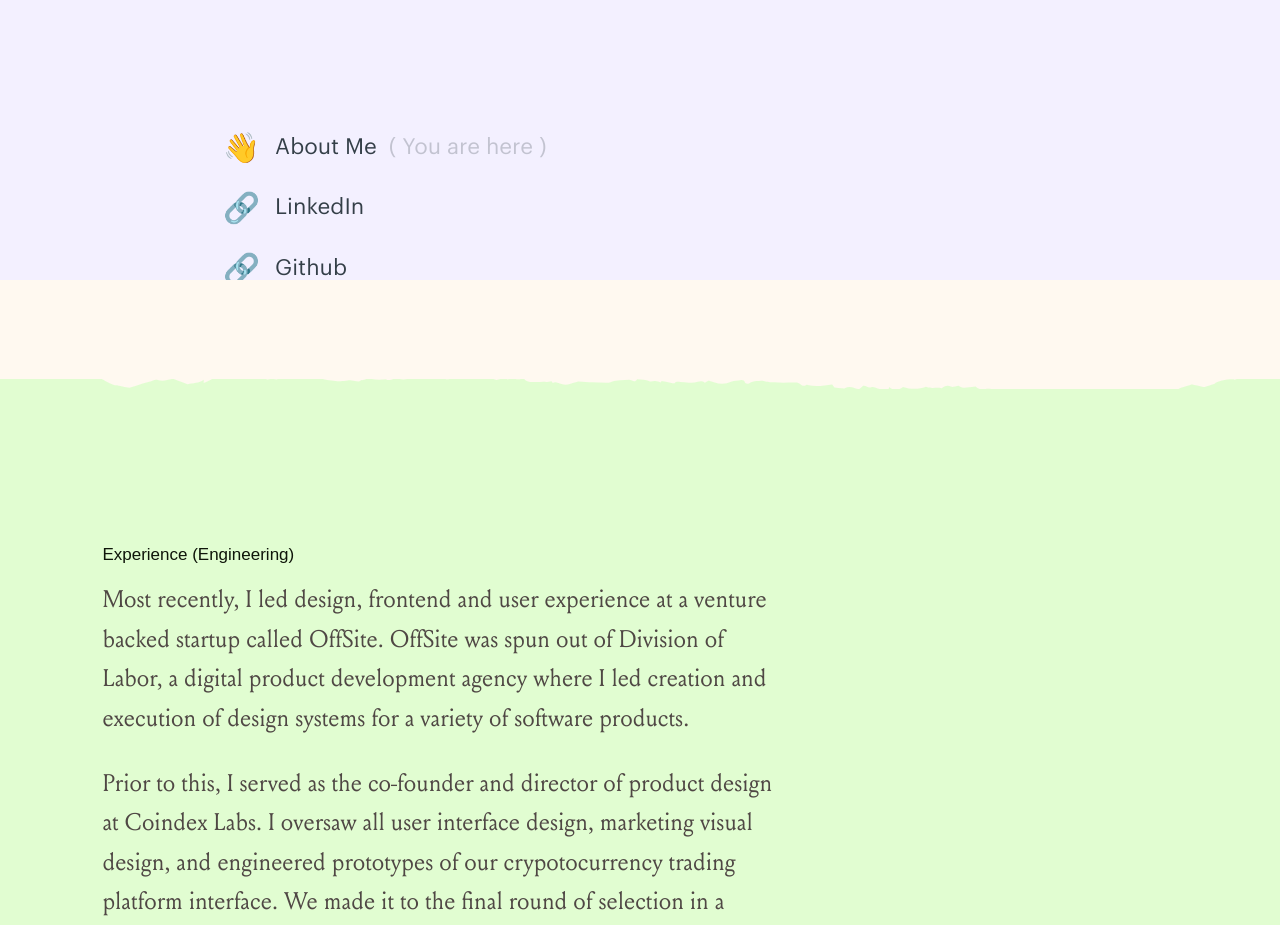
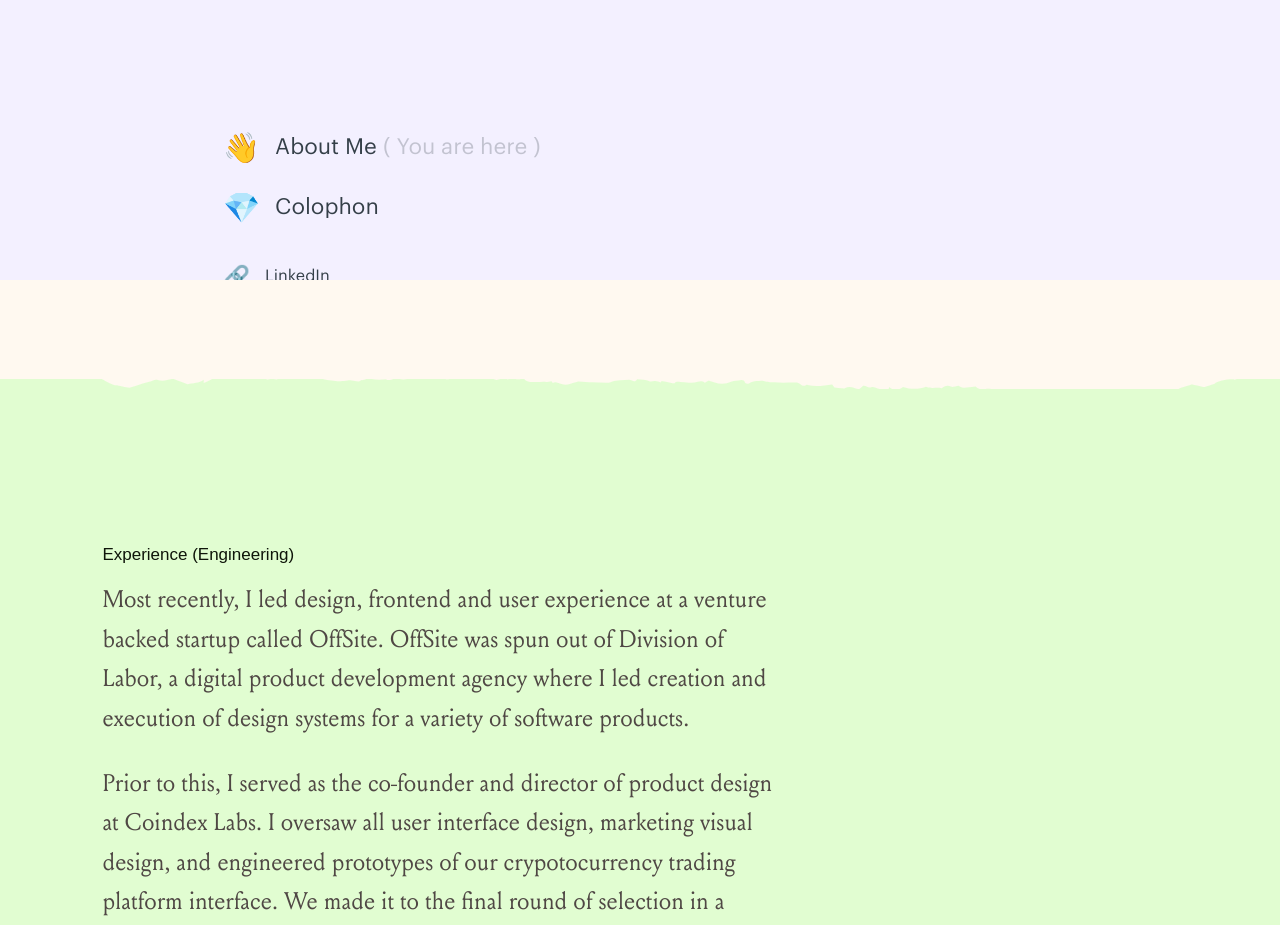
Before and after one commit to AndrwM/souci.studio, a React (Create React App) app: page /#/ in a window 1280 px wide. Shown: the part 840-1765 px from the top of the page. Built offline with nearby package versions, Linux system fonts and the light colour scheme; a web font is replaced by a local one.

Commit message:
Finalizing navigation functionality and content "

```diff
--- a/src/App.js
+++ b/src/App.js
@@ -8,14 +8,16 @@ import "./assets/stylesheets/main.scss";
 
 import Layout from "./pages/Layout";
 import Intro from "./pages/Intro";
-import Wayback from "./pages/Wayback";
+import Colophon from "./pages/Colophon";
+// import Wayback from "./pages/Wayback";
 
 const App = () => (
   <HashRouter>
     <Routes>
       <Route path="/" element={<Layout />}>
         <Route index element={<Intro />} />
-        <Route path="/wayback-machine" element={<Wayback />} />
+        <Route path="/colophon" element={<Colophon />} />
+        {/* <Route path="/wayback-machine" element={<Wayback />} /> */}
       </Route>
     </Routes>
   </HashRouter>
--- a/src/assets/stylesheets/components/_c.list.scss
+++ b/src/assets/stylesheets/components/_c.list.scss
@@ -71,6 +71,7 @@
   @include emoji-bullet("diamond",  "💎");
   @include emoji-bullet("down",  "👇");
   @include emoji-bullet("computer",  "👨‍💻");
+  @include emoji-bullet("history",  "🧞‍♂️");
 
   @include emoji-bullet("exp-1",  "🔧");
   @include emoji-bullet("exp-2",  "🔨");
--- a/src/components/OverlayModal.js
+++ b/src/components/OverlayModal.js
@@ -1,7 +1,9 @@
 import { useMemo, useEffect, useState } from 'react';
 import ReactDOM from 'react-dom';
 import classnames from 'classnames';
-import { Link } from "react-router-dom";
+import Text from "./Text";
+
+import OverlayModalNavigationLink from "./OverlayModalNavigationLink";
 
 const OverlayModal = () => {
   const [isActive, setIsActive] = useState(false);
@@ -49,12 +51,28 @@ const OverlayModal = () => {
       {ReactDOM.createPortal(
         <div className={modalClassNames}>
           <ul className="c-list c-list--xlarge">
-            <li className="c-list__item c-list__item--wave"><a href="aa" tabIndex={linkTabIndex} className="c-link">About Me <span className="u-subtler">&nbsp;(&nbsp;You are here&nbsp;)</span></a></li>
-            <li className="c-list__item c-list__item--remote"><a href="aa" tabIndex={linkTabIndex} className="c-link c-link--arrow-remote">LinkedIn</a></li>
-            <li className="c-list__item c-list__item--remote"><a href="aa" tabIndex={linkTabIndex} className="c-link c-link--arrow-remote">Github</a></li>
-            <li className="c-list__item c-list__item--diamond"><a href="aa" tabIndex={linkTabIndex} className="c-link">Colophon</a></li>
-            <li className="c-list__item c-list__item--wave"><Link to="/wayback-machine" tabIndex={linkTabIndex} onClick={() => setIsActive(false)} className="c-link">Wayback: 2019</Link></li>
+            <li className="c-list__item c-list__item--wave">
+              <OverlayModalNavigationLink to="/" children="About Me" tabIndex={linkTabIndex} onClick={() => setIsActive(false)} />
+            </li>
+            <li className="c-list__item c-list__item--diamond">
+              <OverlayModalNavigationLink to="/colophon" children="Colophon" tabIndex={linkTabIndex} onClick={() => setIsActive(false)} />
+            </li>
           </ul>
+          <ul className="c-list c-list--large">
+            <li className="c-list__item c-list__item--remote">
+              <a href="https://www.linkedin.com/in/andrewmcintee/" tabIndex={linkTabIndex} className="c-link c-link--arrow-remote" target="_blank">LinkedIn</a>
+            </li>
+            <li className="c-list__item c-list__item--remote">
+              <a href="https://github.com/AndrwM" tabIndex={linkTabIndex} className="c-link c-link--arrow-remote" target="_blank">Github</a>
+            </li>
+            <li className="c-list__item c-list__item--history">
+              <a href="https://2019.andrew.mn" tabIndex={linkTabIndex} className="c-link c-link--arrow-remote" target="_blank">2019 Website</a>
+            </li>
+          </ul>
+          <p class="c-paragraph c-paragraph--sans-medium u-padding-top-small u-border-top">
+            Thanks for taking the time to learn about me.<br />
+            Pop me an email at <a href="mailto:studio@Andrew.mn" className="c-link">Studio@Andrew.mn</a> if you feel inclined.&nbsp;😎
+          </p>
         </div>,
         document.body
       )}
--- /dev/null
+++ b/src/components/OverlayModalNavigationLink.js
@@ -0,0 +1,22 @@
+import { useMemo, useEffect, useState } from 'react';
+import { useResolvedPath, useMatch, Link } from "react-router-dom";
+
+const YouAreHere = () => <span className="u-subtler">&nbsp;(&nbsp;You are here&nbsp;)</span>;
+
+const OverlayModalNavigationLink = ({to, className, children, ...rest}) => {
+  const resolved = useResolvedPath(to);
+  const isActive = useMatch({ path: resolved.pathname, end: true });
+
+  return(
+    <Link
+      {...rest}
+      className={`c-link ${className}`}
+      to={to}
+    >
+      {children}
+      {isActive && <YouAreHere />}
+    </Link>
+  );
+};
+
+export default OverlayModalNavigationLink;
--- /dev/null
+++ b/src/pages/Colophon.js
@@ -0,0 +1,27 @@
+import ExperienceDesign from "./partials/ExperienceDesign";
+import ExperienceEngineering from "./partials/ExperienceEngineering";
+import Text from "../components/Text";
+import Browser from "../components/Browser";
+import VisualTearElement from "../components/VisualTearElement";
+
+const Intro = () => (<>
+  <div className="c-wrapper c-wrapper--sepia">
+    <Text type="title" modifier="small" className="u-margin-top-large">Moving Forward (Tying it all together)</Text>
+    <Text type="paragraph">
+      {/* I am looking to join a medium-sized startup company. To continue nurturing an excellent software experiences, connecting: UI connecting, usability testing, engineering execution, design documentation, and company processes to create a culture of user experience excellence. In the interim, I am available for UI design or frontend engineering consulting engagements. */}
+      I am looking to join a medium-sized startup company. I want to continue nurturing excellent software experiences for users, connecting: UI, usability testing, engineering execution, design documentation, and company processes to create a culture of user experience excellence. In the interim, I am available for UI design or frontend engineering consulting engagements.
+    </Text>
+    <Text type="paragraph">
+      Due to privacy restrictions, some of my work is not available publicly. If you would like to see engineering samples: <a href="mailto:studio@Andrew.mn" className="c-link">Studio@Andrew.mn</a>.
+    </Text>
+    <Text type="paragraph">
+      Thanks for visiting!
+    </Text>
+    <Text type="paragraph" modifier="sans-medium" className="OVERRIDE-signature">
+      <span className="u-subtler">&mdash;</span>&nbsp; Andrew McIntee
+    </Text>
+  </div>
+</>);
+
+
+export default Intro;
--- a/src/pages/Wayback.js
+++ b/src/pages/Wayback.js
@@ -1,5 +1,7 @@
 import { useEffect, useRef } from "react";
 import { useQueryParams } from "../util/useQueryParams";
+
+// EXPERIMENTING
 
 const Wayback = () => {
   const params = useQueryParams();
```
